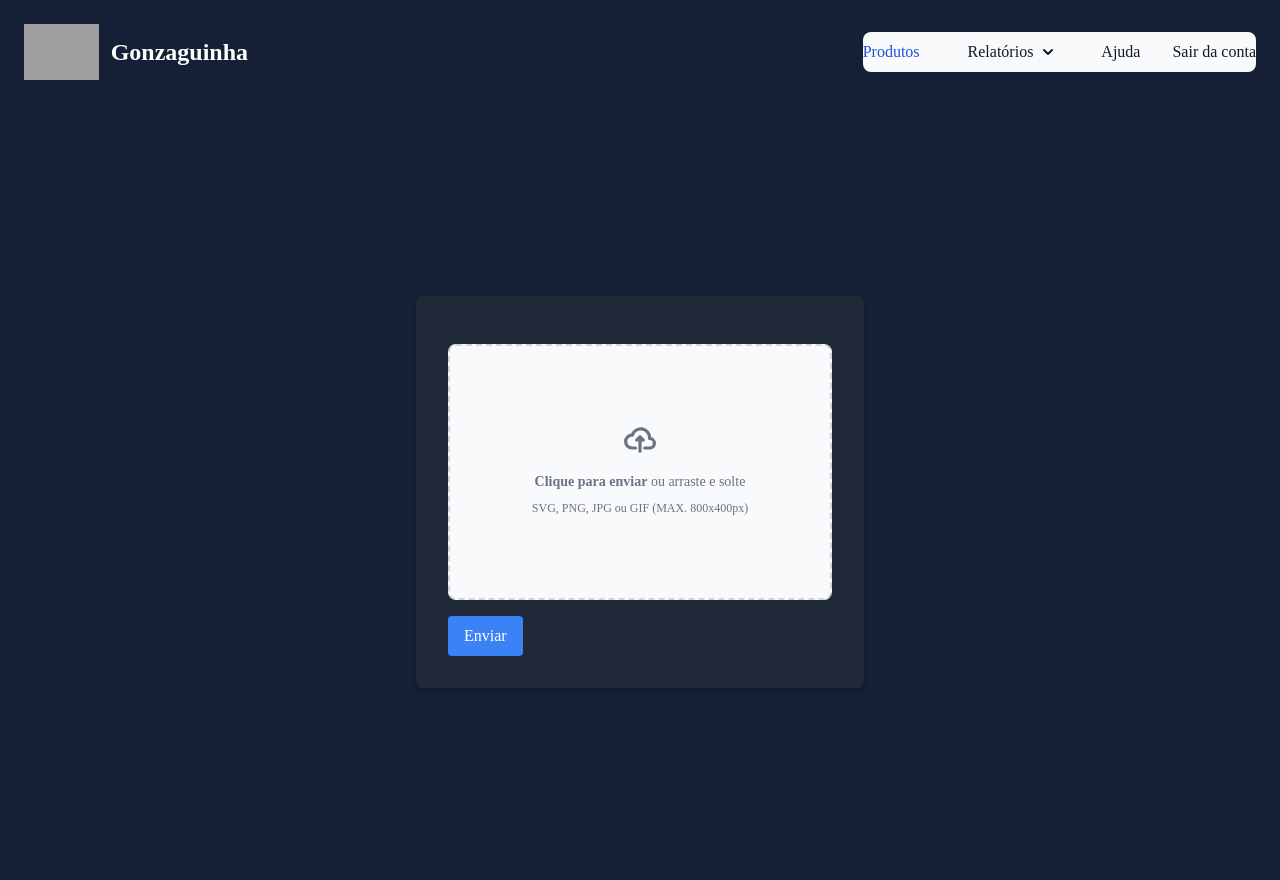
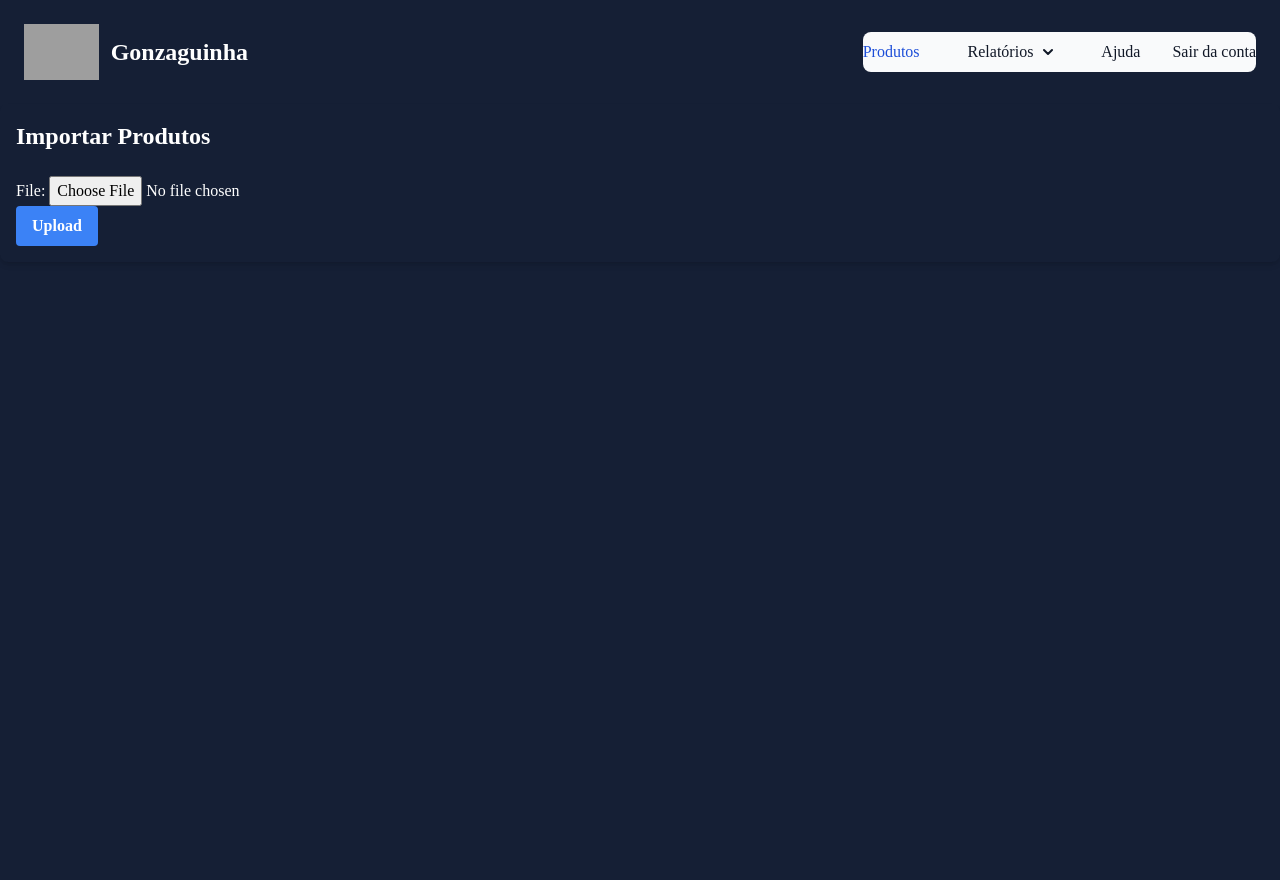
Before and after one commit to DevTroli/Sales-Software, a Django app: page /produtos/upload/ in a window 1280 px wide. After the commit the page ends 246 px from the top, so only its background shows below. Run offline with Django 5.2, Linux system fonts and the light colour scheme; the visitor is signed in with stand-in values (Sample User, id 1); some libraries are stand-ins or nearby versions; some web fonts are replaced; grey boxes are pictures that could not be loaded.

Commit message:
update views.py

```diff
--- a/produto/templates/upload.html
+++ b/produto/templates/upload.html
@@ -2,22 +2,23 @@
 
 {% block content %}
 {% include "includes/nav.html" %}
-<div class="w-full max-w-md mx-auto my-48 p-8 bg-gray-800 shadow-md rounded-lg">
-    <form method="post" enctype="multipart/form-data" action="{% url 'produto:import' %}" class="space-y-4">
+<div class="relative overflow-x-auto shadow-md sm:rounded-lg w-full p-4 items-center">
+    <header class="mb-6 flex justify-between items-center">
+        <h2 class="text-2xl font-bold">Importar Produtos</h2>
+    </header>
+    <form method="POST" enctype="multipart/form-data" action="{% url 'produto:import_data' %}">
         {% csrf_token %}
-        <div class="flex items-center justify-center w-full">
-            <label for="dropzone-file" class="flex flex-col items-center justify-center w-full h-64 border-2 border-gray-300 border-dashed rounded-lg cursor-pointer bg-gray-50 dark:hover:bg-gray-800 dark:bg-gray-700 hover:bg-gray-100 dark:border-gray-600 dark:hover:border-gray-500 dark:hover:bg-gray-600">
-                <div class="flex flex-col items-center justify-center pt-5 pb-6">
-                    <svg class="w-8 h-8 mb-4 text-gray-500 dark:text-gray-400" aria-hidden="true" xmlns="http://www.w3.org/2000/svg" fill="none" viewBox="0 0 20 16">
-                        <path stroke="currentColor" stroke-linecap="round" stroke-linejoin="round" stroke-width="2" d="M13 13h3a3 3 0 0 0 0-6h-.025A5.56 5.56 0 0 0 16 6.5 5.5 5.5 0 0 0 5.207 5.021C5.137 5.017 5.071 5 5 5a4 4 0 0 0 0 8h2.167M10 15V6m0 0L8 8m2-2 2 2"/>
-                    </svg>
-                    <p class="mb-2 text-sm text-gray-500 dark:text-gray-400"><span class="font-semibold">Clique para enviar</span> ou arraste e solte</p>
-                    <p class="text-xs text-gray-500 dark:text-gray-400">SVG, PNG, JPG ou GIF (MAX. 800x400px)</p>
-                </div>
-                <input id="dropzone-file" type="file" name="file" class="hidden" />
-            </label>
-        </div>
-        <button type="submit" class="mt-4 py-2 px-4 bg-blue-500 text-white rounded">Enviar</button>
+        {{ form.as_p }}
+        <button type="submit" class="inline-flex items-center bg-blue-500 hover:bg-blue-700 text-white font-bold py-2 px-4 rounded transition-colors duration-300">
+            Upload
+        </button>
     </form>
+    {% if messages %}
+    <ul class="mt-4">
+        {% for message in messages %}
+        <li class="text-{{ message.tags }}">{{ message }}</li>
+        {% endfor %}
+    </ul>
+    {% endif %}
 </div>
-{% endblock %}
+{% endblock content %}
--- a/produto/urls.py
+++ b/produto/urls.py
@@ -10,5 +10,5 @@ urlpatterns = [
     path("<int:pk>/edit/", v.ProdutoUpdate.as_view(), name="edit"),
     path("insights/", v.gerar_insights, name="gerar_insights"),
     path('upload/', v.upload_file, name='upload'),
-    path('import/', v.import_data, name='import'),
+    path('import/', v.import_data, name='import_data'),
 ]
--- a/produto/views.py
+++ b/produto/views.py
@@ -1,9 +1,10 @@
-from decimal import Decimal
 from io import BytesIO
 import os
 from django.contrib.auth.mixins import LoginRequiredMixin
 from django.contrib.auth.decorators import login_required
 from django.core.paginator import Paginator
+from decimal import Decimal, InvalidOperation
+from django.core.exceptions import ValidationError
 
 from django.shortcuts import render, get_object_or_404, redirect
 from django.views.generic.edit import CreateView, UpdateView
@@ -65,37 +66,50 @@ def product_add(request):
     template_name = "product_form.html"
     return render(request, template_name)
 
-def import_xlsx(filename):
+from openpyxl import load_workbook
+from decimal import Decimal, InvalidOperation
+from django.core.exceptions import ValidationError
+
+def import_xlsx(file_path):
     '''
     Importa planilhas xlsx.
     '''
-    workbook = load_workbook(filename)
+    workbook = load_workbook(file_path)
     sheet = workbook.active
 
-    categorias = []
+    categorias = set()
     for row in sheet.iter_rows(min_row=2, values_only=True):
-        categoria = row[8]  # Corrigido para refletir a coluna correta
+        categoria = row[8]
         if categoria:
-            categorias.append(categoria)
+            categorias.add(categoria)
 
-    for categoria in set(categorias):
+    for categoria in categorias:
         Categoria.objects.get_or_create(categoria=categoria)
 
     for row in sheet.iter_rows(min_row=2, values_only=True):
         nivel_estoque = row[0]
         produto_nome = row[1]
-        preco_custo = Decimal(row[2])
-        preco_venda = Decimal(row[3])
-        margem_venda = Decimal(row[4])
-        estoque = int(row[5])
-        estoque_minimo = int(row[6])
-        codigoBarra = row[7]
-        categoria_nome = row[8]
 
         try:
-            categoria = Categoria.objects.get(categoria=categoria_nome)
-        except Categoria.DoesNotExist:
-            categoria = None
+            preco_custo = Decimal(str(row[2]).replace(',', '.')) if row[2] not in (None, '') else Decimal('0.00')
+            preco_venda = Decimal(str(row[3]).replace(',', '.')) if row[3] not in (None, '') else Decimal('0.00')
+            margem_venda = Decimal(str(row[4]).replace(',', '.')) if row[4] not in (None, '') else Decimal('0.00')
+        except (ValueError, InvalidOperation):
+            preco_custo = Decimal('0.00')
+            preco_venda = Decimal('0.00')
+            margem_venda = Decimal('0.00')
+
+        try:
+            estoque = int(row[5]) if row[5] not in (None, '') and str(row[5]).isdigit() else 0
+            estoque_minimo = int(row[6]) if row[6] not in (None, '') and str(row[6]).isdigit() else 0
+        except ValueError:
+            estoque = 0
+            estoque_minimo = 0
+
+        codigoBarra = row[7] if row[7] not in (None, '') else ''
+        categoria_nome = row[8] if row[8] not in (None, '') else ''
+
+        categoria = Categoria.objects.filter(categoria=categoria_nome).first()
 
         produto_data = {
             "nivel_estoque": nivel_estoque,
@@ -120,7 +134,6 @@ def import_data(request):
     form = UploadFileForm(request.POST, request.FILES)
     if form.is_valid():
         file = request.FILES['file']
-        # Salvar o arquivo no sistema de arquivos temporariamente
         file_path = f'/tmp/{file.name}'
         with open(file_path, 'wb+') as destination:
             for chunk in file.chunks():
@@ -130,7 +143,6 @@ def import_data(request):
             messages.success(request, "Dados importados com sucesso.")
         except Exception as e:
             messages.error(request, f"Erro ao importar dados: {str(e)}")
-        # Remover o arquivo após o processamento
         os.remove(file_path)
         return redirect('produto:index')
     else:
@@ -144,19 +156,12 @@ def upload_file(request):
         form = UploadFileForm(request.POST, request.FILES)
         if form.is_valid():
             file = request.FILES['file']
-
-            # Verifique o tipo de arquivo e manipule-o
             if file.name.endswith('.xlsx'):
-                # Processar arquivo Excel (exemplo básico)
-                df = pd.read_excel(file)
-                # Aqui você pode fazer o que precisa com o DataFrame
-                # Exemplo: salvar dados no banco de dados
-                return HttpResponse("Arquivo Excel processado com sucesso!")
+                return redirect('produto:import_data')
             else:
-                return HttpResponse("O arquivo enviado não é um arquivo Excel válido.")
+                messages.error(request, "O arquivo enviado não é um arquivo Excel válido.")
     else:
         form = UploadFileForm()
-
     return render(request, 'upload.html', {'form': form})
 
 @login_required
```
Also changed, not shown: write_xlsx.py (+1 -6 lines).
